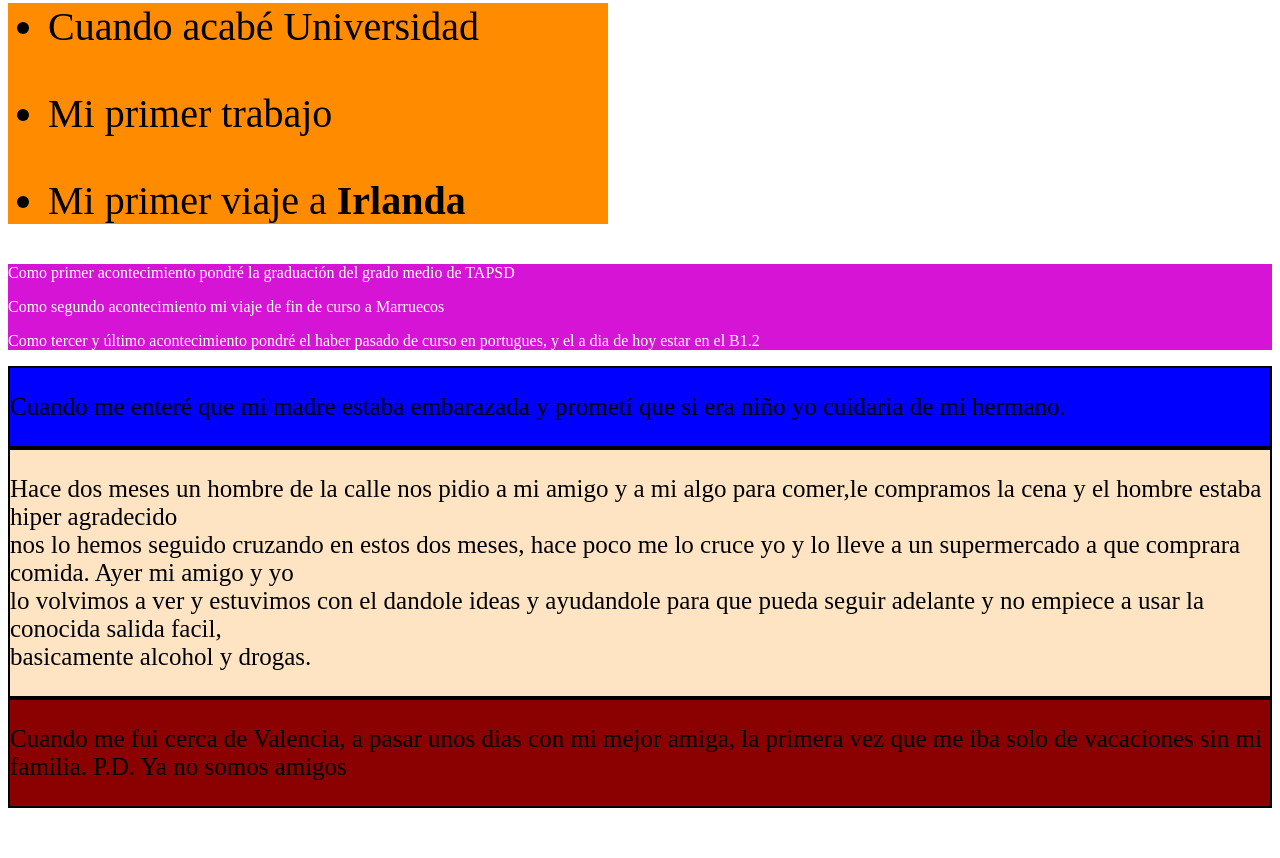
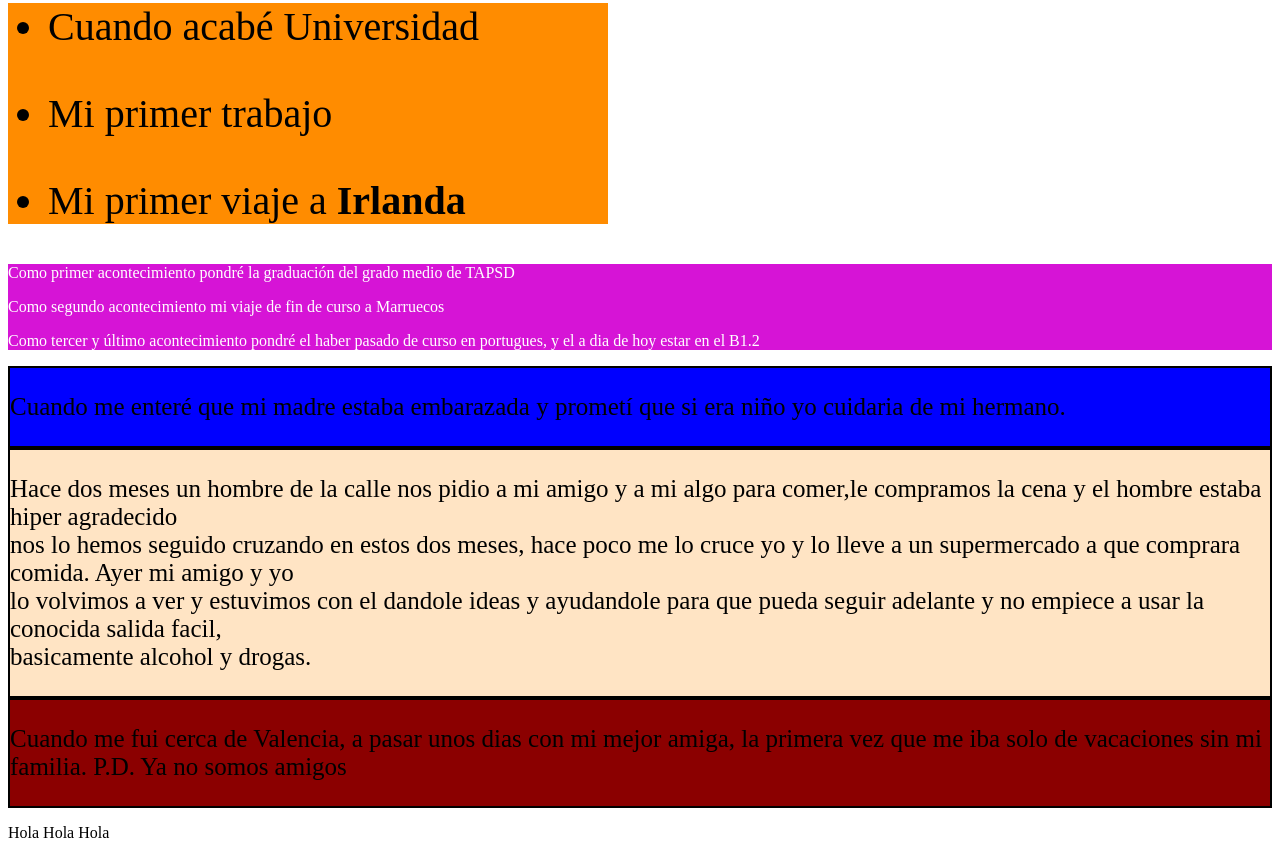
Before and after one commit to miguelcidoncha/tallergit2, a plain HTML site: page Index.html in a window 1280 px wide. Shown: the part 756-1614 px from the top of the page. Before the commit the page ends 1572 px from the top, so only its background shows below. Drawn offline with Linux system fonts and the light colour scheme.

Commit message:
git-test

```diff
--- a/Index.html
+++ b/Index.html
@@ -71,6 +71,10 @@
         <p>Cuando me fui cerca de Valencia, a pasar unos dias con mi mejor amiga, la primera vez que me iba solo de
             vacaciones sin mi familia. P.D. Ya no somos amigos</p>
     </div>
+
+    <div class="prueba-Marcos">
+        <p>Hola Hola Hola</p>
+    </div>
 </body>
 
 </html>
```
